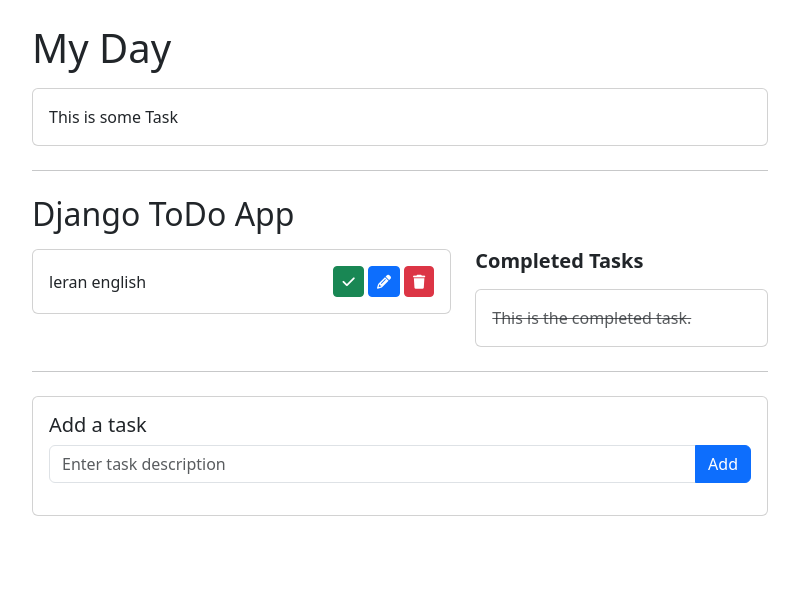
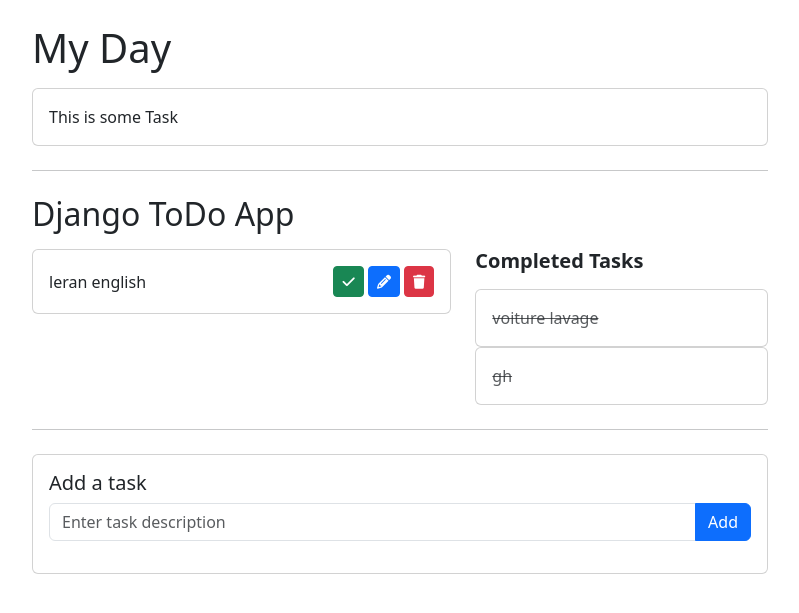
Before and after one commit to speed36520/todo, a Django app: page /home/ in a window 1280 px wide. Shown: the top 613 px of the page, without its empty margins (240-1039 px from the left). Run offline with Django 5.2, Linux system fonts and the light colour scheme; data comes from the database, SQL or seed files in the repository; both versions use the stored data as it was after the commit.

Commit message:
add task base

```diff
--- a/templates/home.html
+++ b/templates/home.html
@@ -51,11 +51,13 @@
                     <!-- Completed Tasks Column -->
                     <div class="col-md-5">
                         <h5 class="mb-3"><strong>Completed Tasks</strong></h5>
+                        {% for j in completed_tasks %}
                         <div class="card">
                             <div class="card-body">
-                                <p class="card-text text-muted" style="text-decoration: line-through;">This is the completed task.</p>
+                                <p class="card-text text-muted" style="text-decoration: line-through;"> {{j.task}} </p>
                             </div>
                         </div>
+                        {% endfor %}
                     </div>
                 </div>
 
--- a/todo_main/views.py
+++ b/todo_main/views.py
@@ -2,7 +2,9 @@
 from todo.models import Task
 def home(request):
     tasks=Task.objects.filter(is_completed=False).order_by('update_at')
+    completed_tasks=Task.objects.filter(is_completed=True)
     context={
         'tasks' : tasks,
+        'completed_tasks':completed_tasks,
     }
     return render(request,'home.html',context)
```
Also changed, not shown: db.sqlite3.
